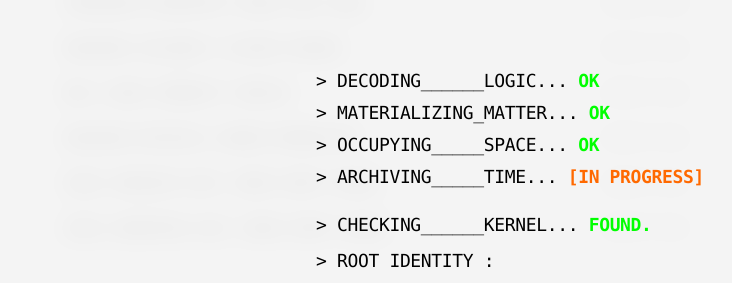
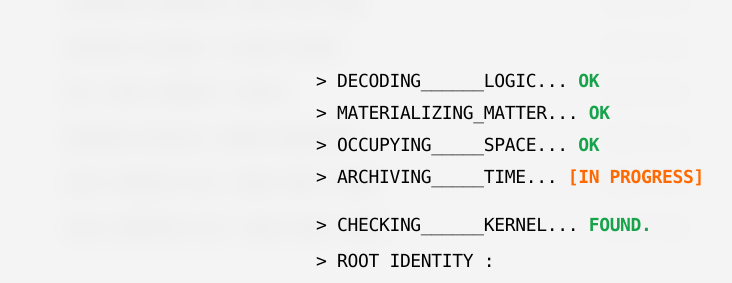
Before and after one commit to jonghoonim/LMST, a Next.js app: page / in a window 1280 px wide. Shown: the part 181-464 px from the top of the page, without its empty margins (130-862 px from the left). Built offline with nearby package versions, Linux system fonts and the light colour scheme.

Commit message:
Refine IntroOverlay: Change green color to softer #16a34a

```diff
--- a/src/components/IntroOverlay.tsx
+++ b/src/components/IntroOverlay.tsx
@@ -49,20 +49,20 @@
             <div className="flex flex-col gap-1 w-auto min-w-[300px] max-w-[95vw]">
                 {/* L, M, S, T Alignment: Materializing_ (14 chars) is the anchor for the next word start */}
                 <div className={`whitespace-pre ${step >= 1 ? "opacity-100" : "opacity-0"}`}>
-                    &gt; DECODING______LOGIC... <span className="text-[#00FF00] font-bold">OK</span>
+                    &gt; DECODING______LOGIC... <span className="text-[#16a34a] font-bold">OK</span>
                 </div>
                 <div className={`whitespace-pre ${step >= 2 ? "opacity-100" : "opacity-0"}`}>
-                    &gt; MATERIALIZING_MATTER... <span className="text-[#00FF00] font-bold">OK</span>
+                    &gt; MATERIALIZING_MATTER... <span className="text-[#16a34a] font-bold">OK</span>
                 </div>
                 <div className={`whitespace-pre ${step >= 3 ? "opacity-100" : "opacity-0"}`}>
-                    &gt; OCCUPYING_____SPACE... <span className="text-[#00FF00] font-bold">OK</span>
+                    &gt; OCCUPYING_____SPACE... <span className="text-[#16a34a] font-bold">OK</span>
                 </div>
                 <div className={`whitespace-pre ${step >= 4 ? "opacity-100" : "opacity-0"}`}>
                     &gt; ARCHIVING_____TIME... <div className="inline-block sm:inline"><span className="text-orange-500 font-bold">[IN PROGRESS]</span></div>
                 </div>
 
                 <div className={`whitespace-pre mt-4 ${step >= 5 ? "opacity-100" : "opacity-0"}`}>
-                    &gt; CHECKING______KERNEL... <span className="text-[#00FF00] font-bold">FOUND.</span>
+                    &gt; CHECKING______KERNEL... <span className="text-[#16a34a] font-bold">FOUND.</span>
                 </div>
                 <div className={`mt-1 ${step >= 6 ? "opacity-100" : "opacity-0"}`}>
                     <div className="whitespace-pre">&gt; ROOT IDENTITY : </div>
```
